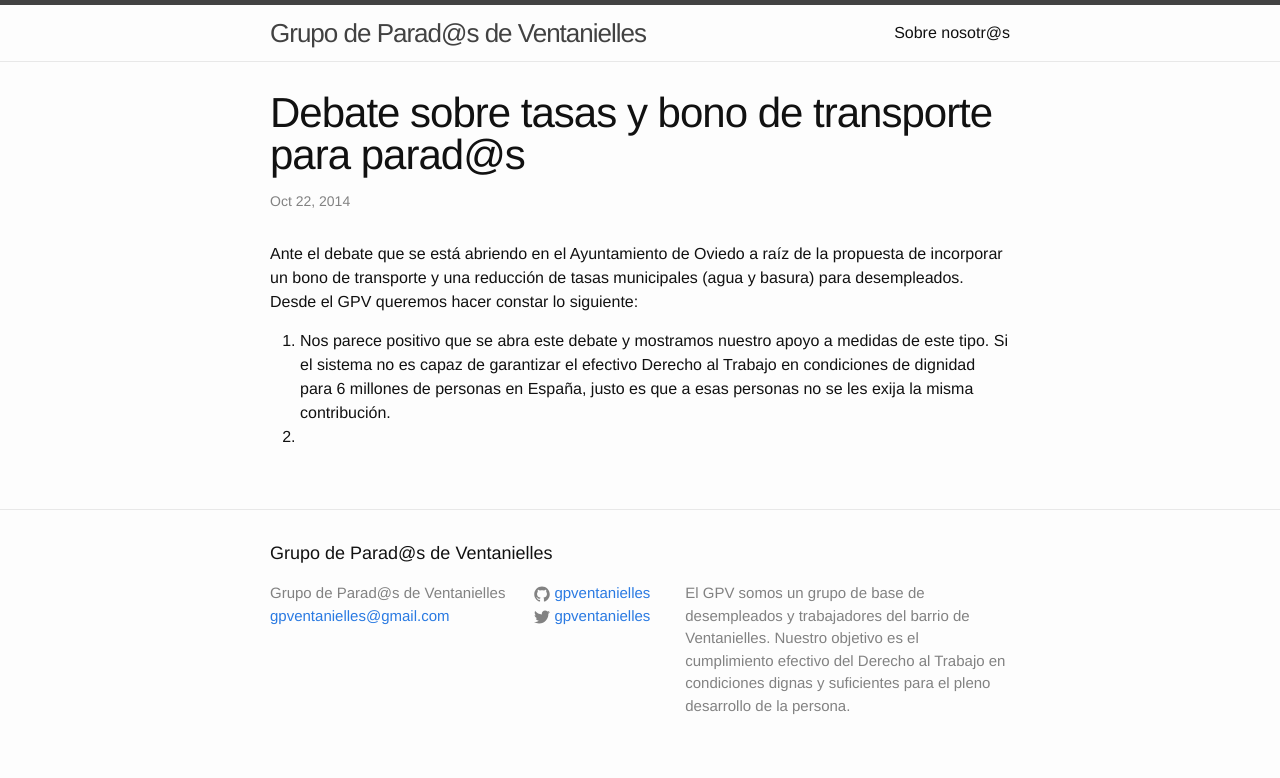
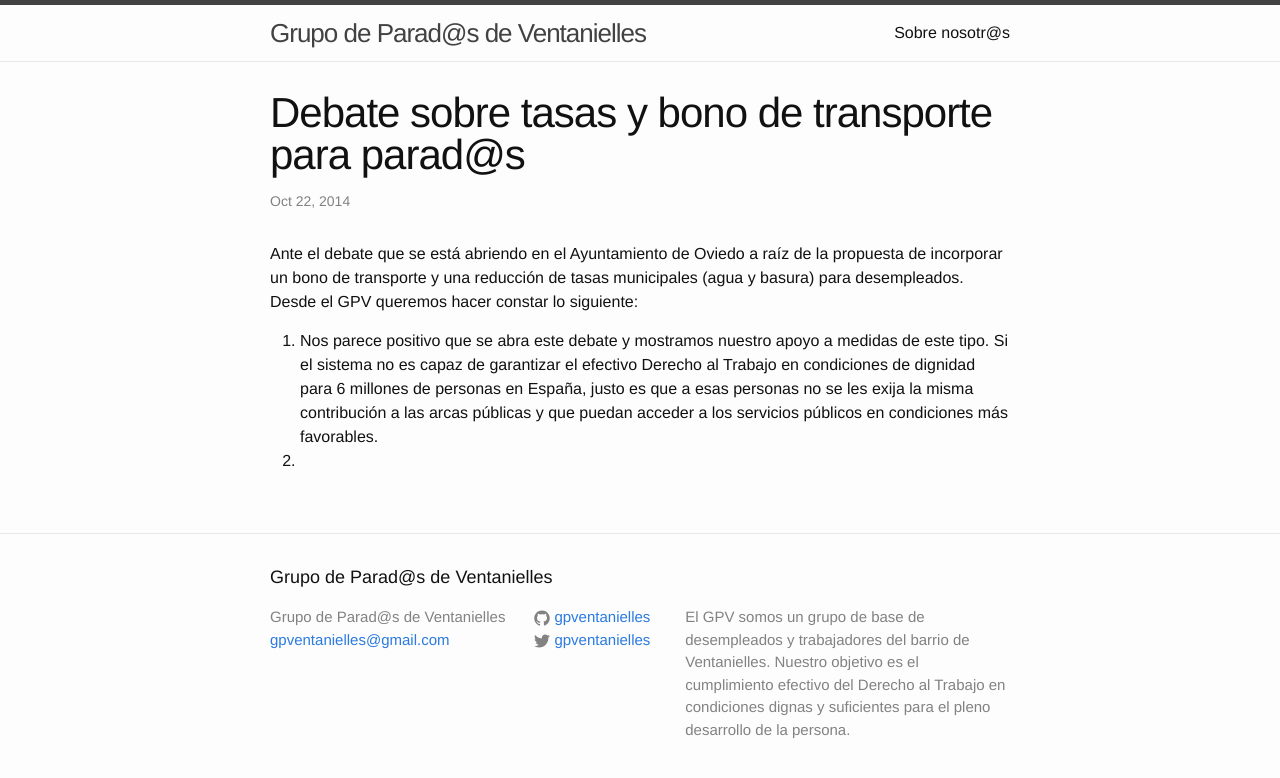
Before and after one commit to gpventanielles/gpventanielles.github.io, a Jekyll site: the page built from _posts/2014-10-22-debate-tasas-bono-transporte.markdown, in a window 1280 px wide. Shown: the top 778 px of the page. Built offline with Jekyll 4.4.1, drawn with Linux system fonts in a browser that asks for light colours.

Commit message:
publicación blog2

```diff
--- a/_posts/2014-10-22-debate-tasas-bono-transporte.markdown
+++ b/_posts/2014-10-22-debate-tasas-bono-transporte.markdown
@@ -7,5 +7,5 @@ categories: notas de prensa
 
 Ante el debate que se está abriendo en el Ayuntamiento de Oviedo a raíz de la propuesta de incorporar un bono de transporte y una reducción de tasas municipales (agua y basura) para desempleados. Desde el GPV queremos hacer constar lo siguiente:
 
-1. Nos parece positivo que se abra este debate y mostramos nuestro apoyo a medidas de este tipo. Si el sistema no es capaz de garantizar el efectivo Derecho al Trabajo en condiciones de dignidad para 6 millones de personas en España, justo es que a esas personas no se les exija la misma contribución.
+1. Nos parece positivo que se abra este debate y mostramos nuestro apoyo a medidas de este tipo. Si el sistema no es capaz de garantizar el efectivo Derecho al Trabajo en condiciones de dignidad para 6 millones de personas en España, justo es que a esas personas no se les exija la misma contribución a las arcas públicas y que puedan acceder a los servicios públicos en condiciones más favorables.
 2.
```
Also changed, not shown: _posts/2014-10-22-welcome-to-jekyll.markdown (deleted, +0 -25 lines), 6 other files.
